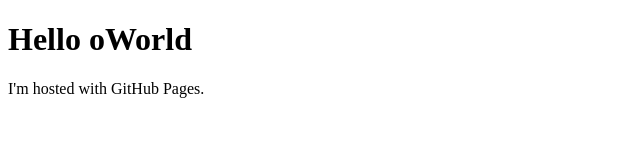
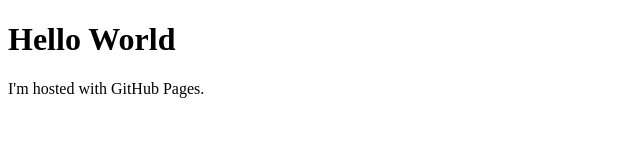
Before and after one commit to Noah-LSC/Noah-LSC.github.io, a plain HTML site: page index.html in a window 1280 px wide. Shown: the full height of the page, 0-640 px from the left. Drawn offline with Linux system fonts and the light colour scheme.

Commit message:
Update index.html

```diff
--- a/index.html
+++ b/index.html
@@ -1,7 +1,7 @@
 <!DOCTYPE html>
 	<html>
 		<body>
-			<h1>Hello oWorld</h1>
+			<h1>Hello World</h1>
 			<p>I'm hosted with GitHub Pages.</p>
 		</body>
 	</html>
```
